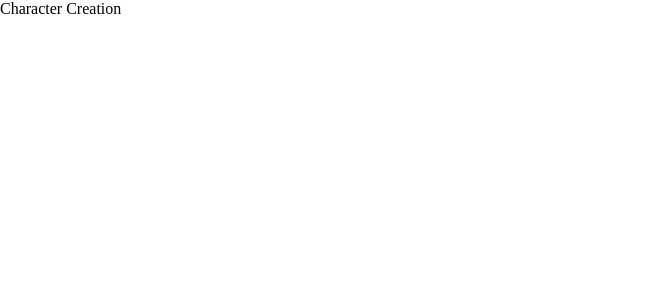
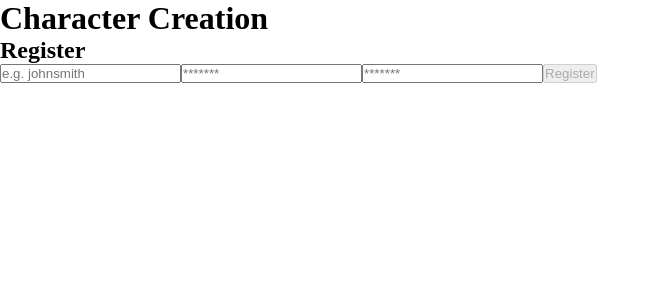
Before and after one commit to oguiaugusto/character-creation, a React (Create React App) app: page /register in a window 1280 px wide. Shown: the top 300 px of the page, without its empty margins (0-660 px from the left). Built offline with nearby package versions, Linux system fonts and the light colour scheme; no server answers.

Commit message:
feat: create route /register

```diff
--- a/src/App.tsx
+++ b/src/App.tsx
@@ -1,9 +1,8 @@
 import React from 'react';
+import Routes from './routes';
 
-const App: React.FC = () => {
-  return (
-    <div>Character Creation</div>
-  );
-};
+const App: React.FC = () => (
+  <Routes />
+);
 
 export default App;
--- a/src/index.tsx
+++ b/src/index.tsx
@@ -1,13 +1,16 @@
 import React from 'react';
 import ReactDOM from 'react-dom/client';
+import { BrowserRouter as Router } from 'react-router-dom';
+import App from './App';
 import './index.css';
-import App from './App';
 
 const root = ReactDOM.createRoot(
   document.getElementById('root') as HTMLElement,
 );
 root.render(
   <React.StrictMode>
-    <App />
+    <Router>
+      <App />
+    </Router>
   </React.StrictMode>,
 );
--- /dev/null
+++ b/src/routes/index.tsx
@@ -0,0 +1,13 @@
+import React from 'react';
+import { Route, Routes as Switch } from 'react-router-dom';
+import { Register } from '../pages';
+
+const Routes: React.FC = () => {
+  return (
+    <Switch>
+      <Route path="/register" element={ <Register /> } />
+    </Switch>
+  );
+};
+
+export default Routes;
```
